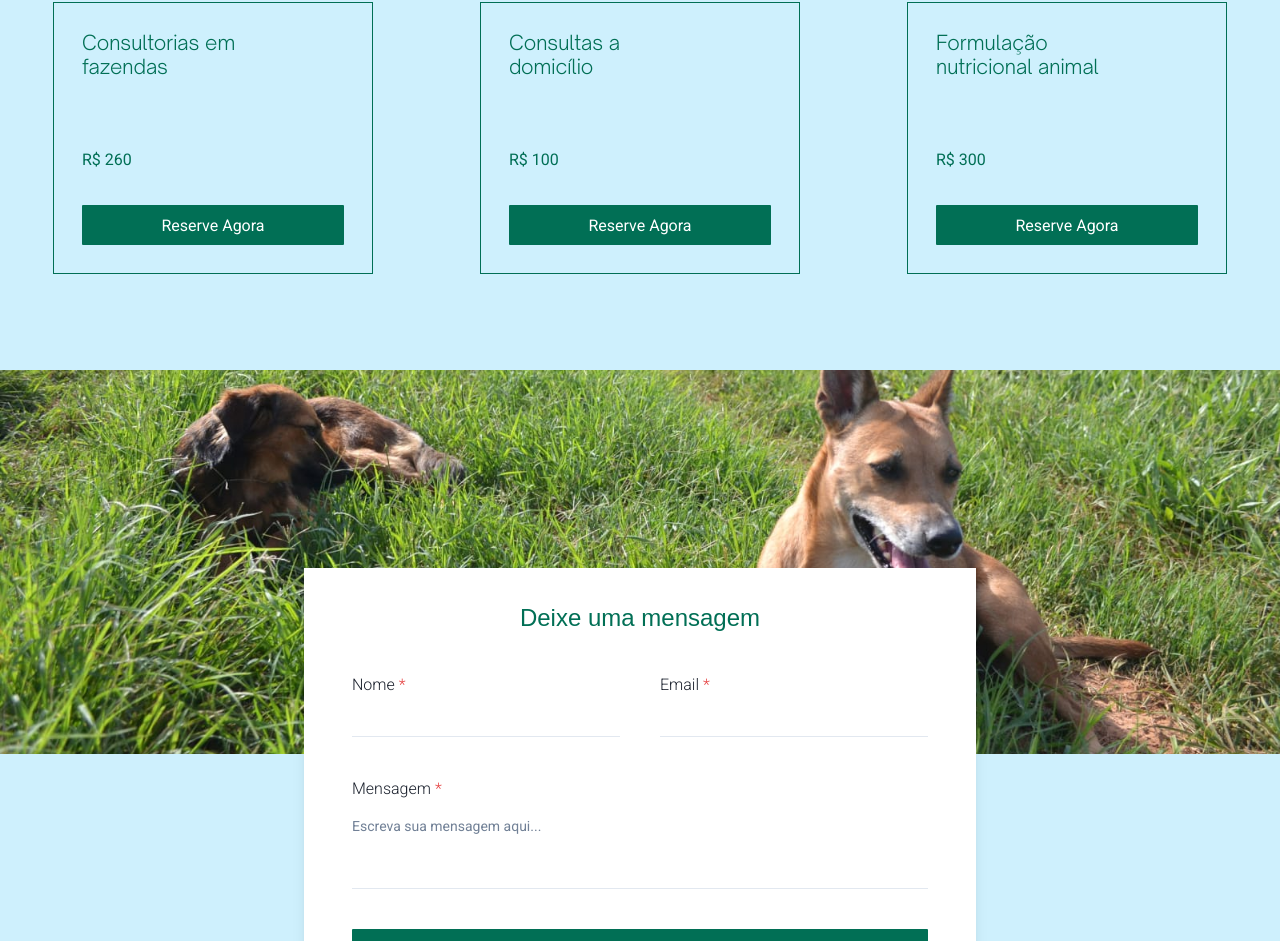
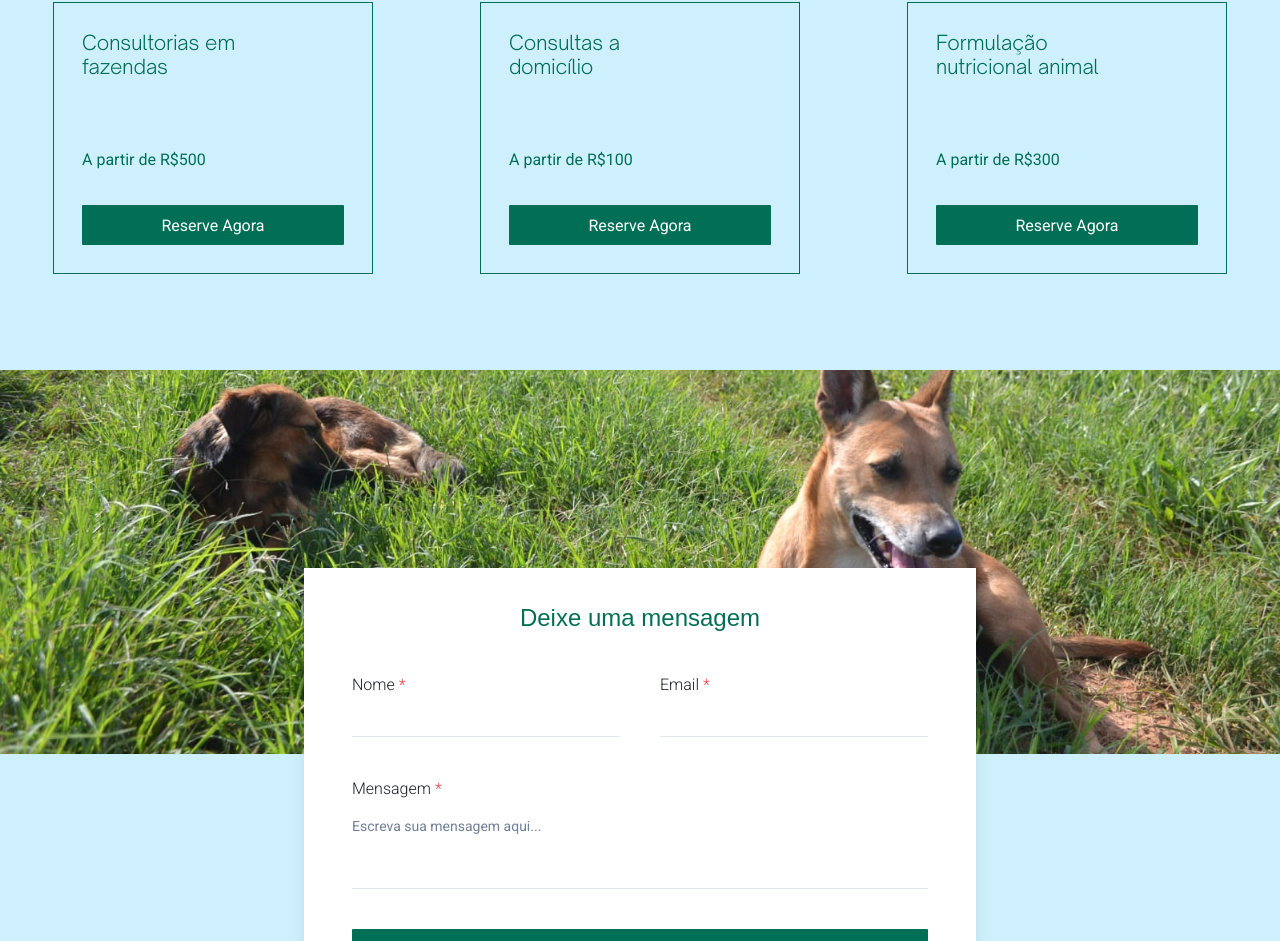
Before and after one commit to pedrotrasfereti/karlatrasfereti, a React (Vite) app: page / in a window 1280 px wide. Shown: the part 1710-2651 px from the top of the page. Built offline with nearby package versions, Linux system fonts and the light colour scheme.

Commit message:
feat(ServiceCard): update price descriptions

```diff
--- a/src/components/ServiceCard.jsx
+++ b/src/components/ServiceCard.jsx
@@ -37,10 +37,12 @@ function ServiceCard({ title, price = undefined }) {
         mx="auto"
       />
 
-      {price && <Text>R${price}</Text>}
+      {price && <Text>A partir de R${price}</Text>}
 
       <Button variant="cta">
-        <Link to={`/servicos/${serviceName}`}>Reserve Agora</Link>
+        <Link to={`/servicos/${serviceName}`} state={{ title }}>
+          Reserve Agora
+        </Link>
       </Button>
     </Box>
   );
--- a/src/components/Services.jsx
+++ b/src/components/Services.jsx
@@ -33,9 +33,9 @@ function Services() {
           w="full"
           gap={{ base: 12, md: 0, lg: 12 }}
         >
-          <ServiceCard title="Consultorias em fazendas" price=" 260" />
-          <ServiceCard title="Consultas a domicílio" price=" 100" />
-          <ServiceCard title="Formulação nutricional animal" price=" 300" />
+          <ServiceCard title="Consultorias em fazendas" price="500" />
+          <ServiceCard title="Consultas a domicílio" price="100" />
+          <ServiceCard title="Formulação nutricional animal" price="300" />
         </Flex>
       </VStack>
     </Container>
```
